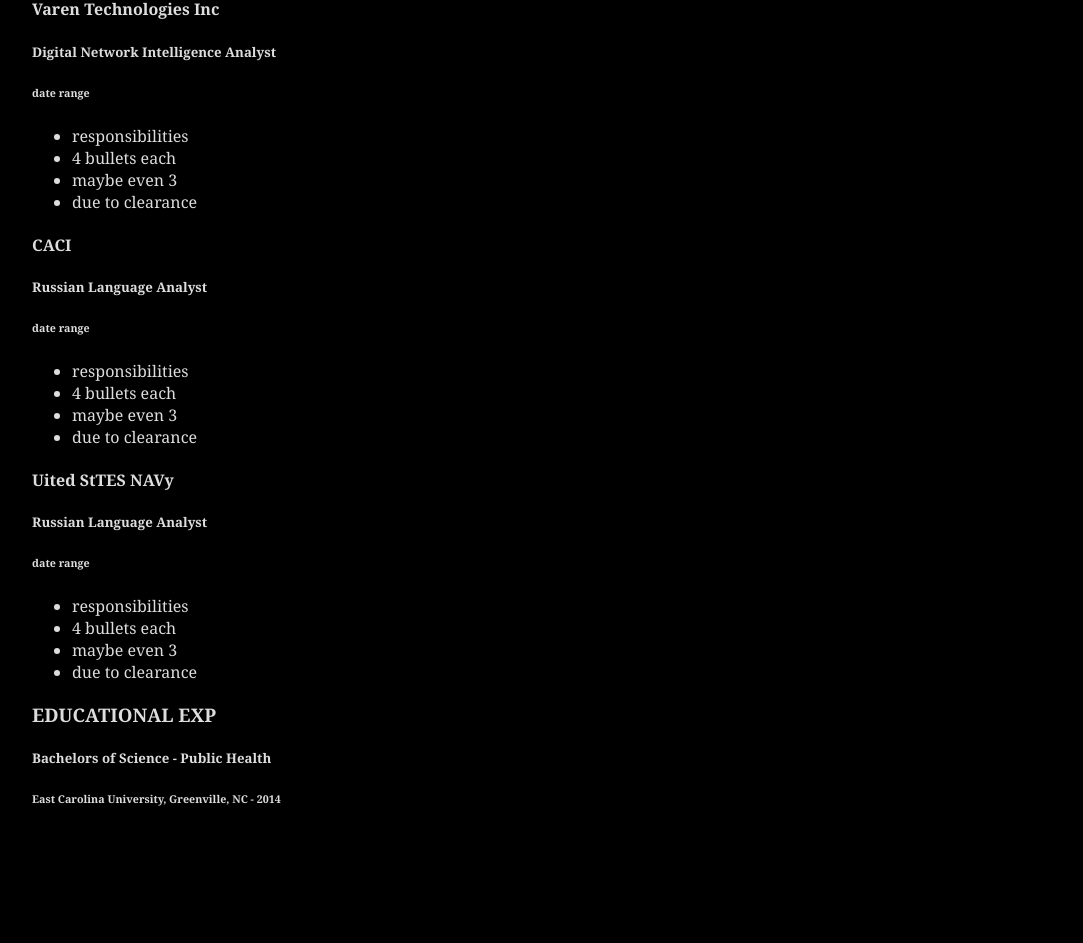
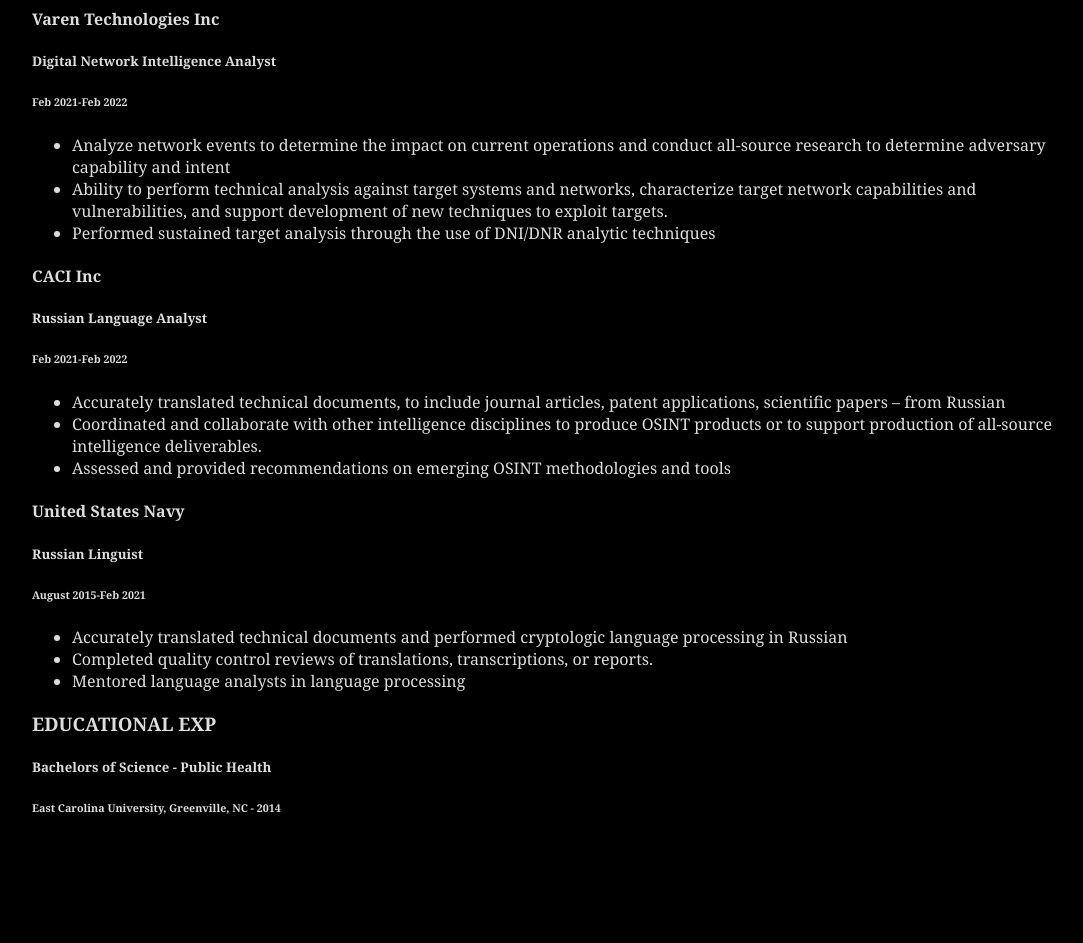
Before and after one commit to riasmithcodes/riasmithcodes.github.io, a plain HTML site: page index.html in a window 1280 px wide. Shown: the part 281-1224 px from the top of the page, without its empty margins (96-1179 px from the left). Drawn offline with Linux system fonts and the light colour scheme.

Commit message:
Update index.html

```diff
--- a/index.html
+++ b/index.html
@@ -12,46 +12,64 @@
     <p>Intro qualitative character data</p>
   </div>
 
-  <div class="exp-header">
-    <h3>Professional Experience</h3>
 
-  </div>
 
-  <div>
-    <h4>Varen Technologies Inc</h4>
-    <h5>Digital Network Intelligence Analyst</h5>
-    <h6>date range</h6>
+  <div class="container">
+    <main class="row">
 
-    <ul>
-      <li>responsibilities</li>
-      <li>4 bullets each</li>
-      <li>maybe even 3</li>
-      <li>due to clearance</li>
+
+    <!-- *** experience sect starts **** -->
+
+    <secton class="col">
+
+      <header class="title">
+        <h2>PROFESSIONAL EXPERIENCE</h2>
+      </header>
+      <div class="contents">
+        <div class="box">
+          <h4>Varen Technologies Inc</h4>
+          <h5>Digital Network Intelligence Analyst</h5>
+          <h6>Feb 2021-Feb 2022</h6>
+          <p>
+            <ul>
+              <li>Analyze network events to determine the impact on current operations and conduct all-source research to determine adversary capability and intent</li>
+              <li>Ability to perform technical analysis against target systems and networks, characterize target network capabilities and vulnerabilities, and support development of new techniques to exploit targets. </li>
+              <li>Performed sustained target analysis through the use of DNI/DNR analytic techniques</li>
+          </ul>
+          </p>
+        </div>
+
+      <div class="box">
+          <h4>CACI Inc</h4>
+          <h5>Russian Language Analyst</h5>
+          <h6>Feb 2021-Feb 2022</h6>
+          <p>
+            <ul>
+              <li>Accurately translated technical documents, to include journal articles, patent applications, scientific papers – from Russian</li>
+              <li>Coordinated and collaborate with other intelligence disciplines to produce OSINT products or to support production of all-source intelligence deliverables. </li>
+              <li>Assessed and provided recommendations on emerging OSINT methodologies and tools</li>
+          </ul>
+          </p>
+        </div>
+      <div class="box">
+          <h4>United States Navy</h4>
+          <h5>Russian Linguist</h5>
+          <h6>August 2015-Feb 2021</h6>
+          <p>
+            <ul>
+              <li>Accurately translated technical documents and performed cryptologic language processing in Russian </li>
+              <li>Completed quality control reviews of translations, transcriptions, or reports.</li>
+              <li>Mentored language analysts in language processing</li>
+          </ul>
+          </p>
+        </div>
+
+
       </div>
+      </section>
 
-    <div>
-    <h4>CACI</h4>
-    <h5>Russian Language Analyst</h5>
-    <h6>date range</h6>
-
-    <ul>
-      <li>responsibilities</li>
-      <li>4 bullets each</li>
-      <li>maybe even 3</li>
-      <li>due to clearance</li>
-      </div>
-
-      <div>
-    <h4>Uited StTES NAVy</h4>
-    <h5>Russian Language Analyst</h5>
-    <h6>date range</h6>
-
-    <ul>
-      <li>responsibilities</li>
-      <li>4 bullets each</li>
-      <li>maybe even 3</li>
-      <li>due to clearance</li>
-      </div>
+  <!---- *** Prof Exp Ends *** ----->
+   </main>
 
          <div class="exp-header">
     <h3>Educational Exp</h3>
```
